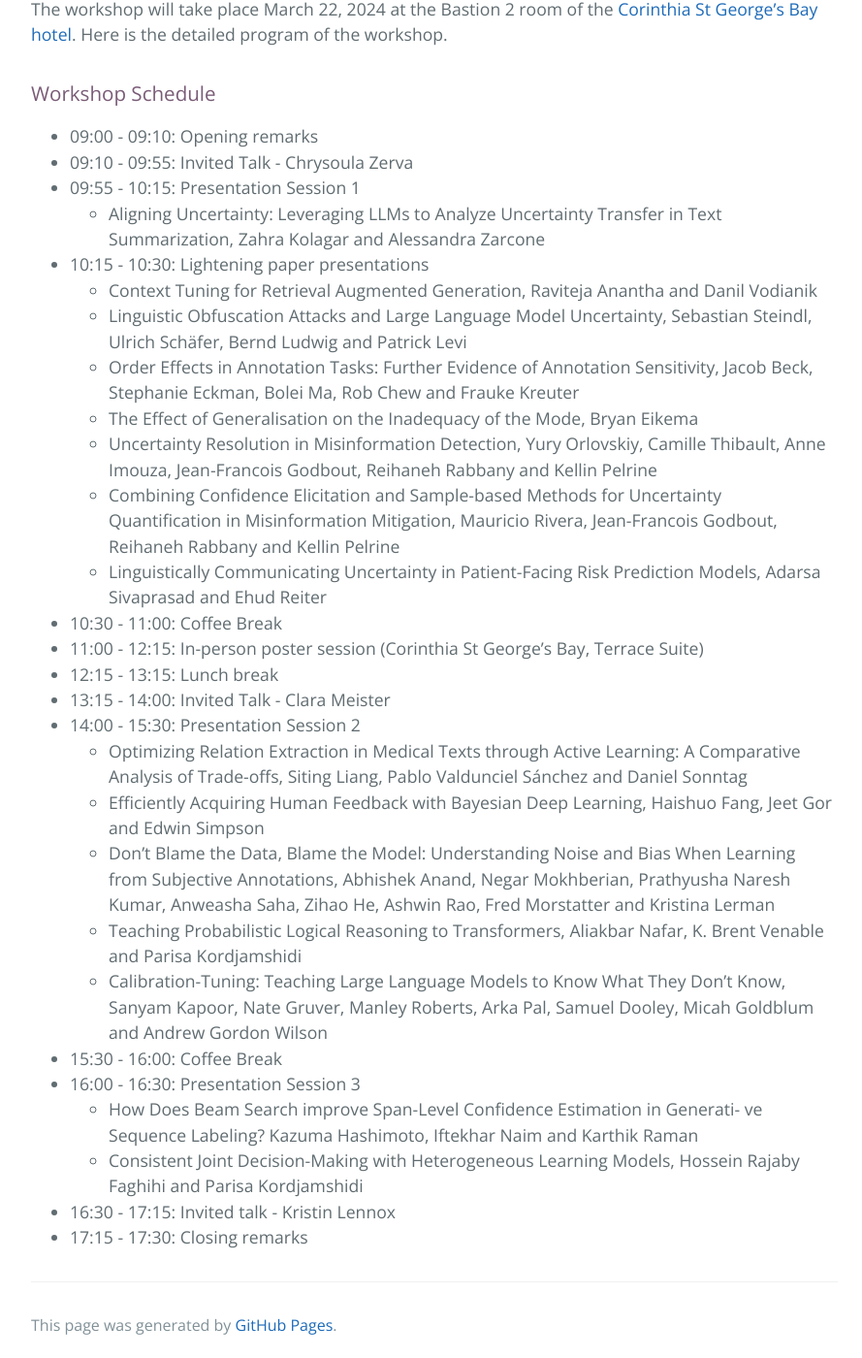
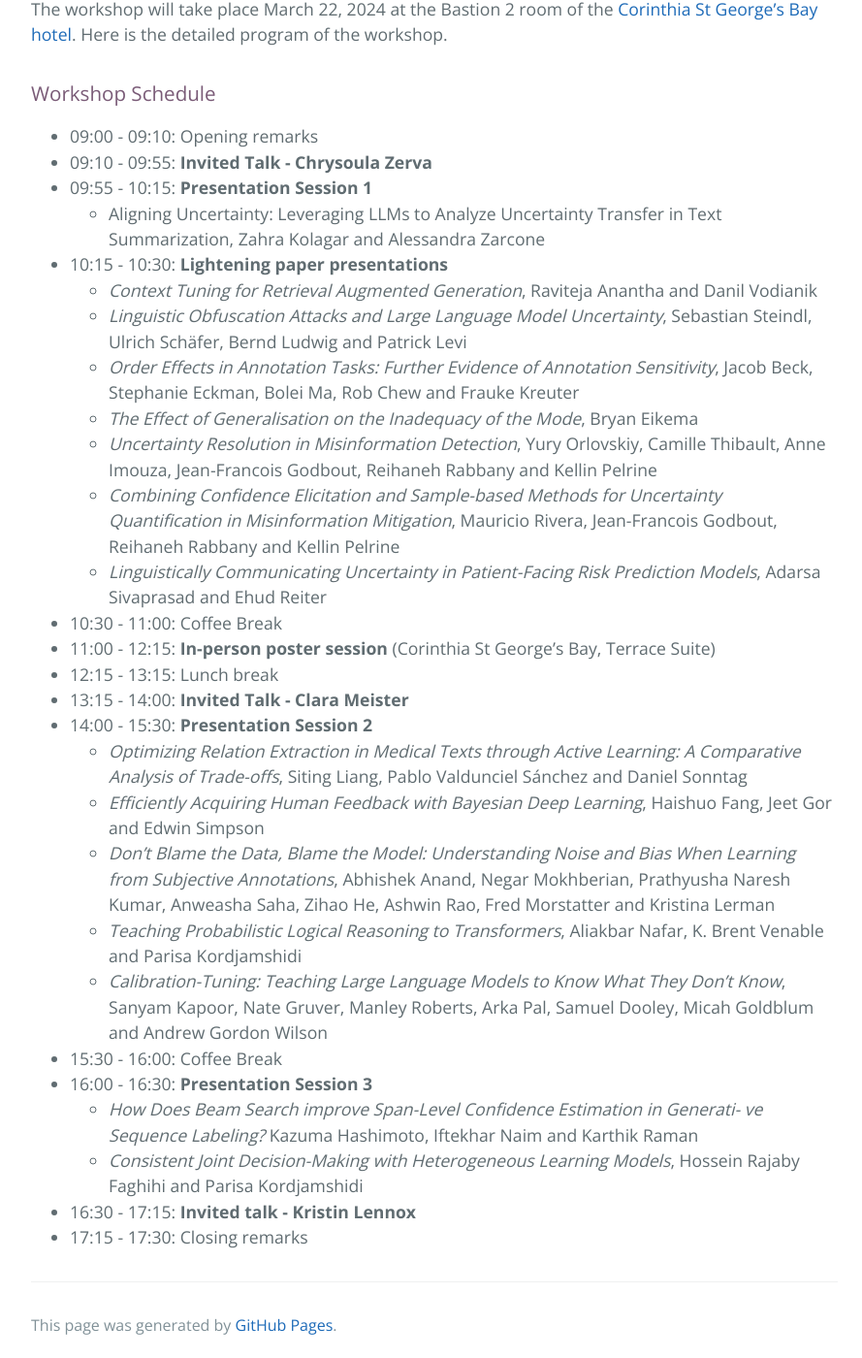
Before and after one commit to uncertainlp/uncertainlp.github.io, a Jekyll site: the page built from program.md, in a window 1280 px wide and 1400 px high, scrolled down 855 px. Shown: the whole window at 97% size, without its empty margins (192-1081 px from the left). Built offline with Jekyll 4.4.1, drawn with Linux system fonts in a browser that asks for light colours; the repository's description, which GitHub fills in, is left out; part of the change alters nothing that is shown.

```diff
--- a/program.md
+++ b/program.md
@@ -9,31 +9,31 @@ The workshop will take place March 22, 2024 at the Bastion 2 room of the <a href
 
 
 - 09:00 - 09:10: Opening remarks
-- 09:10 - 09:55: Invited Talk - Chrysoula Zerva
-- 09:55 - 10:15: Presentation Session 1
+- 09:10 - 09:55: **Invited Talk - Chrysoula Zerva**
+- 09:55 - 10:15: **Presentation Session 1**
   - Aligning Uncertainty: Leveraging LLMs to Analyze Uncertainty Transfer in Text Summarization, Zahra Kolagar and Alessandra Zarcone
-- 10:15 - 10:30: Lightening paper presentations
-  - Context Tuning for Retrieval Augmented Generation, Raviteja Anantha and Danil Vodianik
-  - Linguistic Obfuscation Attacks and Large Language Model Uncertainty, Sebastian Steindl, Ulrich Schäfer, Bernd Ludwig and Patrick Levi
-  - Order Effects in Annotation Tasks: Further Evidence of Annotation Sensitivity, Jacob Beck, Stephanie Eckman, Bolei Ma, Rob Chew and Frauke Kreuter
-  - The Effect of Generalisation on the Inadequacy of the Mode, Bryan Eikema
-  - Uncertainty Resolution in Misinformation Detection, Yury Orlovskiy, Camille Thibault, Anne Imouza, Jean-Francois Godbout, Reihaneh Rabbany and Kellin Pelrine
-  - Combining Confidence Elicitation and Sample-based Methods for Uncertainty Quantification in Misinformation Mitigation, Mauricio Rivera, Jean-Francois Godbout, Reihaneh Rabbany and Kellin Pelrine
-  - Linguistically Communicating Uncertainty in Patient-Facing Risk Prediction Models, Adarsa Sivaprasad and Ehud Reiter
+- 10:15 - 10:30: **Lightening paper presentations**
+  - *Context Tuning for Retrieval Augmented Generation*, Raviteja Anantha and Danil Vodianik
+  - *Linguistic Obfuscation Attacks and Large Language Model Uncertainty*, Sebastian Steindl, Ulrich Schäfer, Bernd Ludwig and Patrick Levi
+  - *Order Effects in Annotation Tasks: Further Evidence of Annotation Sensitivity*, Jacob Beck, Stephanie Eckman, Bolei Ma, Rob Chew and Frauke Kreuter
+  - *The Effect of Generalisation on the Inadequacy of the Mode*, Bryan Eikema
+  - *Uncertainty Resolution in Misinformation Detection*, Yury Orlovskiy, Camille Thibault, Anne Imouza, Jean-Francois Godbout, Reihaneh Rabbany and Kellin Pelrine
+  - *Combining Confidence Elicitation and Sample-based Methods for Uncertainty Quantification in Misinformation Mitigation*, Mauricio Rivera, Jean-Francois Godbout, Reihaneh Rabbany and Kellin Pelrine
+  - *Linguistically Communicating Uncertainty in Patient-Facing Risk Prediction Models*, Adarsa Sivaprasad and Ehud Reiter
 
 - 10:30 - 11:00: Coffee Break
-- 11:00 - 12:15: In-person poster session (Corinthia St George's Bay, Terrace Suite)
+- 11:00 - 12:15: **In-person poster session** (Corinthia St George's Bay, Terrace Suite)
 - 12:15 - 13:15: Lunch break
-- 13:15 - 14:00: Invited Talk - Clara Meister
-- 14:00 - 15:30: Presentation Session 2
-  - Optimizing Relation Extraction in Medical Texts through Active Learning: A Comparative Analysis of Trade-offs, Siting Liang, Pablo Valdunciel Sánchez and Daniel Sonntag
-  - Efficiently Acquiring Human Feedback with Bayesian Deep Learning, Haishuo Fang, Jeet Gor and Edwin Simpson
-  - Don’t Blame the Data, Blame the Model: Understanding Noise and Bias When Learning from Subjective Annotations, Abhishek Anand, Negar Mokhberian, Prathyusha Naresh Kumar, Anweasha Saha, Zihao He, Ashwin Rao, Fred Morstatter and Kristina Lerman
-  - Teaching Probabilistic Logical Reasoning to Transformers, Aliakbar Nafar, K. Brent Venable and Parisa Kordjamshidi
-  - Calibration-Tuning: Teaching Large Language Models to Know What They Don’t Know, Sanyam Kapoor, Nate Gruver, Manley Roberts, Arka Pal, Samuel Dooley, Micah Goldblum and Andrew Gordon Wilson
+- 13:15 - 14:00: **Invited Talk - Clara Meister**
+- 14:00 - 15:30: **Presentation Session 2**
+  - *Optimizing Relation Extraction in Medical Texts through Active Learning: A Comparative Analysis of Trade-offs*, Siting Liang, Pablo Valdunciel Sánchez and Daniel Sonntag
+  - *Efficiently Acquiring Human Feedback with Bayesian Deep Learning*, Haishuo Fang, Jeet Gor and Edwin Simpson
+  - *Don’t Blame the Data, Blame the Model: Understanding Noise and Bias When Learning from Subjective Annotations*, Abhishek Anand, Negar Mokhberian, Prathyusha Naresh Kumar, Anweasha Saha, Zihao He, Ashwin Rao, Fred Morstatter and Kristina Lerman
+  - *Teaching Probabilistic Logical Reasoning to Transformers*, Aliakbar Nafar, K. Brent Venable and Parisa Kordjamshidi
+  - *Calibration-Tuning: Teaching Large Language Models to Know What They Don’t Know*, Sanyam Kapoor, Nate Gruver, Manley Roberts, Arka Pal, Samuel Dooley, Micah Goldblum and Andrew Gordon Wilson
 - 15:30 - 16:00: Coffee Break
-- 16:00 - 16:30: Presentation Session 3
-  - How Does Beam Search improve Span-Level Confidence Estimation in Generati- ve Sequence Labeling? Kazuma Hashimoto, Iftekhar Naim and Karthik Raman
-  - Consistent Joint Decision-Making with Heterogeneous Learning Models, Hossein Rajaby Faghihi and Parisa Kordjamshidi
-- 16:30 - 17:15: Invited talk - Kristin Lennox
+- 16:00 - 16:30: **Presentation Session 3**
+  - *How Does Beam Search improve Span-Level Confidence Estimation in Generati- ve Sequence Labeling?* Kazuma Hashimoto, Iftekhar Naim and Karthik Raman
+  - *Consistent Joint Decision-Making with Heterogeneous Learning Models*, Hossein Rajaby Faghihi and Parisa Kordjamshidi
+- 16:30 - 17:15: **Invited talk - Kristin Lennox**
 - 17:15 - 17:30: Closing remarks
```
